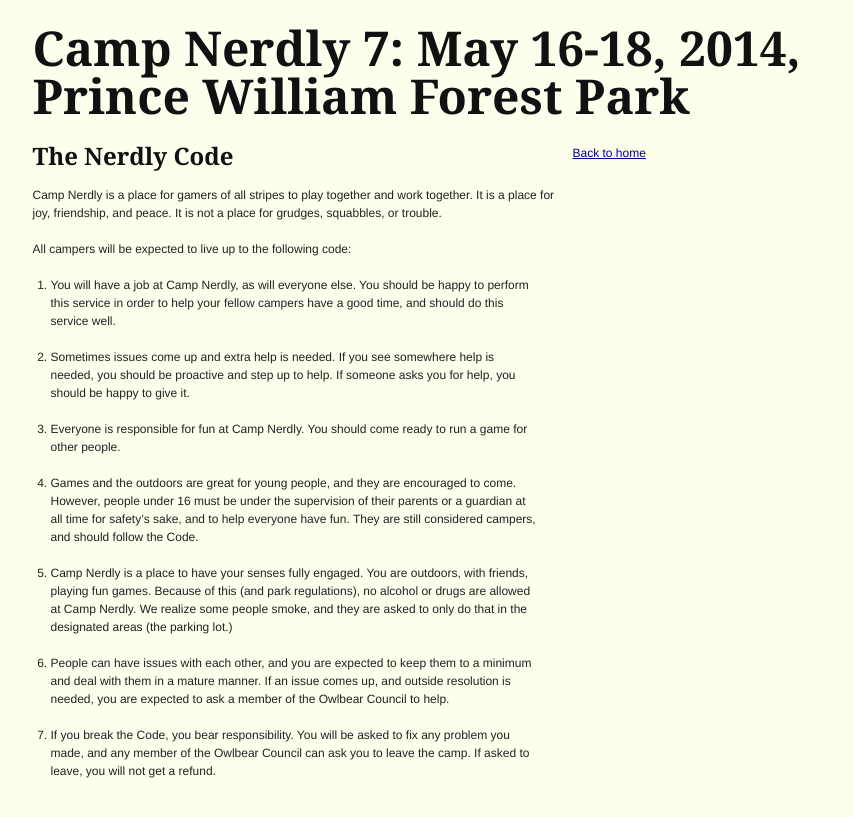
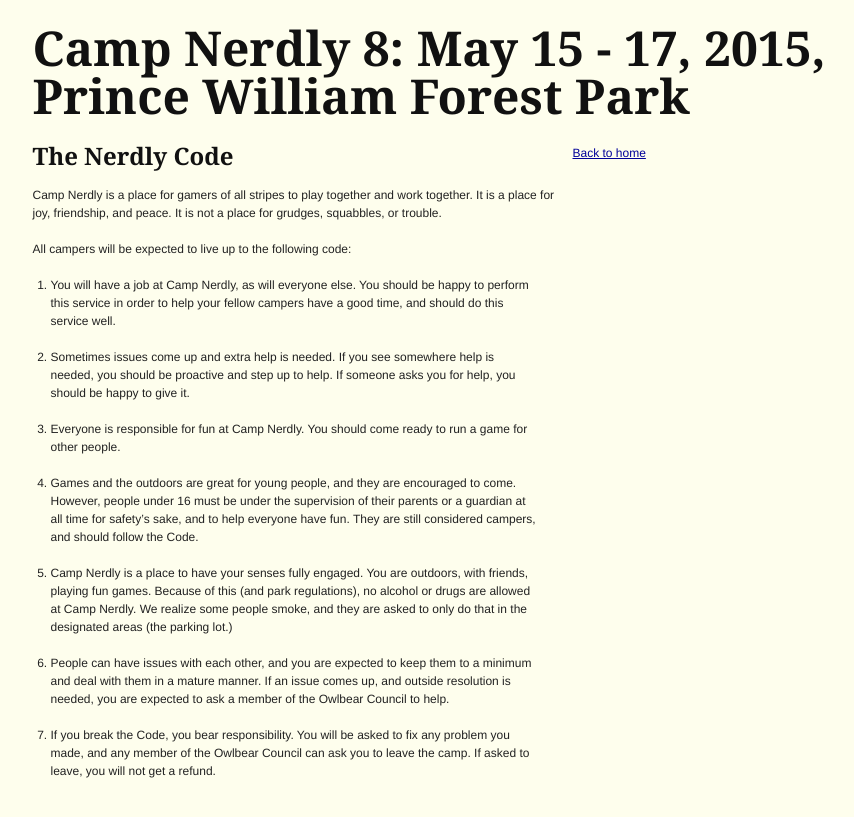
Before and after one commit to cndreisbach/www.campnerdly.org, a Jekyll site: the page built from code.html, in a window 1280 px wide. Shown: the top 817 px of the page, without its empty margins (210-1064 px from the left). Built offline with Jekyll 4.4.1, drawn with Linux system fonts in a browser that asks for light colours; Markdown is read by kramdown in place of the engine named in the settings.

Commit message:
Change header

```diff
--- a/_config.yml
+++ b/_config.yml
@@ -1,4 +1,3 @@
 name: Your New Jekyll Site
 markdown: redcarpet
-pygments: true
-header: "Camp Nerdly 7: May 16-18, 2014, Prince William Forest Park"
+header: "Camp Nerdly 8: May 15 - 17, 2015, Prince William Forest Park"
--- a/_layouts/default.html
+++ b/_layouts/default.html
@@ -2,7 +2,7 @@
 <html>
 <head>
   <meta http-equiv="content-type" content="text/html; charset=utf-8" />
-  <title>{{ page.title }}</title>
+  <title>Camp Nerdly - {{ page.title }}</title>
   <meta name="author" content="Chief Owlbear" />
   <link rel="stylesheet" href="/css/screen.css" type="text/css" media="screen, projection" />
   <link rel="stylesheet" href="/css/print.css" type="text/css" media="print" />
--- a/index.html
+++ b/index.html
@@ -1,6 +1,6 @@
 ---
 layout: default
-title: Camp Nerdly 8: May 15 - 17, 2015, Prince William Forest Park
+title: Home
 ---
 
 <div class="container span-4">
```
Also changed, not shown: _posts/2014-02-05-welcome-to-jekyll.markdown (deleted, +0 -24 lines).
